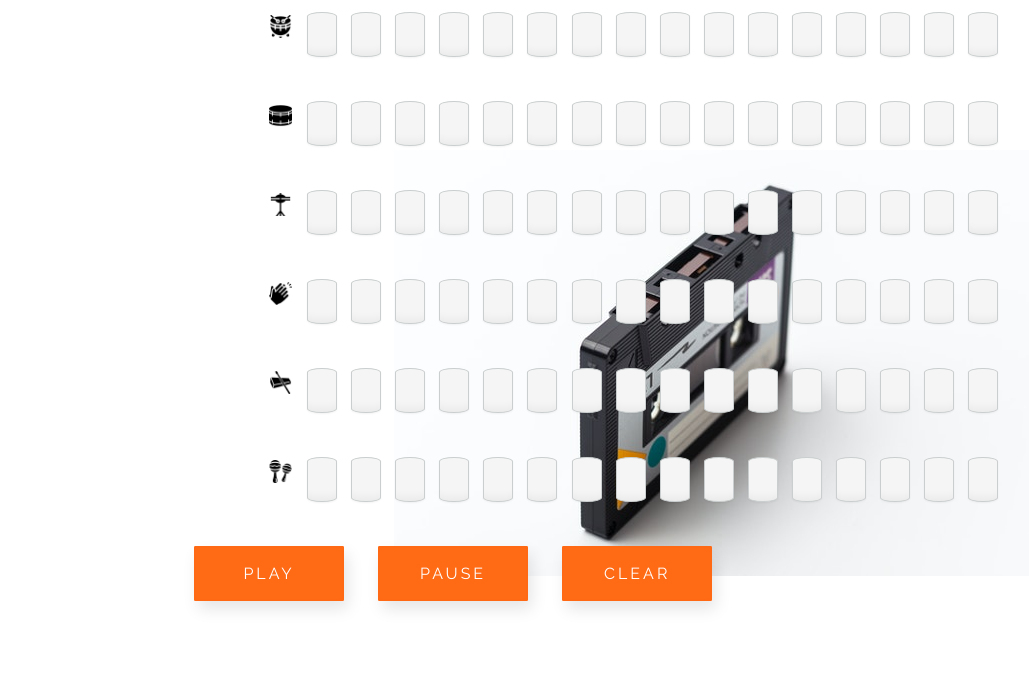
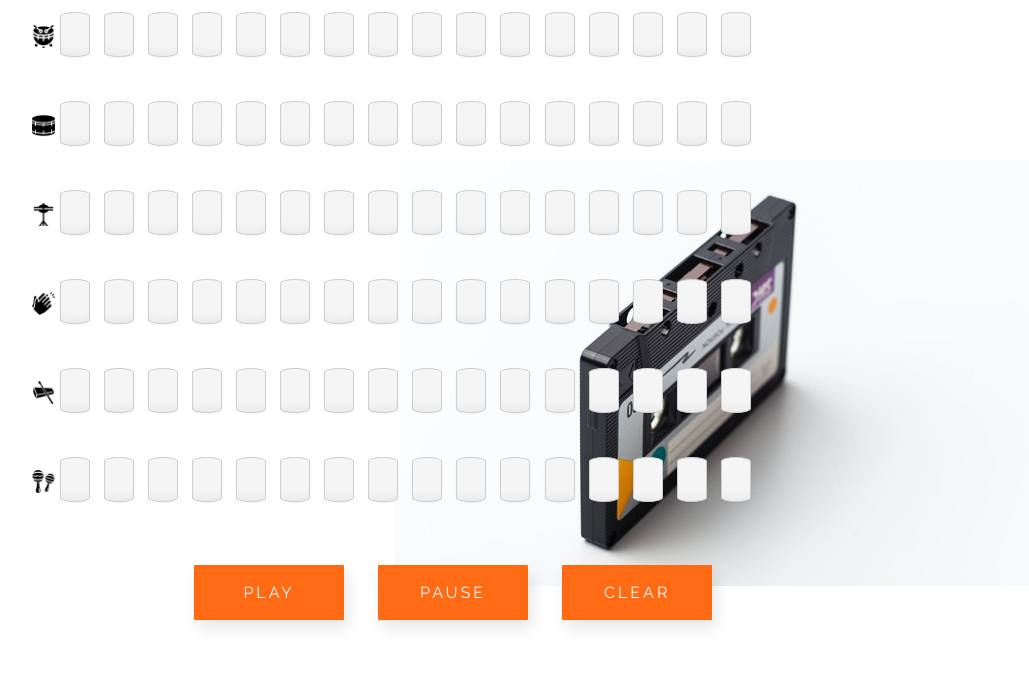
Before and after one commit to dhong89/beatGen, a website built with webpack: page index.html in a window 1280 px wide. Shown: the part 112-790 px from the top of the page, without its empty margins (246-1275 px from the left). Built offline with nearby package versions, Linux system fonts and the light colour scheme; files whose address does not match are found by name.

Commit message:
make checkboxes dynamic

```diff
--- a/index.html
+++ b/index.html
@@ -32,12 +32,12 @@
 
       <div class='drums'>
 
-        <div class='image-container-1'>
+        <div class='checkbox-container'>
+        <div class='image-container'>
           <img src="./src/images/drum.png" alt="">
 
-
-        <div class='kick'>
-          <input type="checkbox" id="checkbox-1-1" class="regular-checkbox"/>
+          <div class='kick'>
+            <input type="checkbox" id="checkbox-1-1" class="regular-checkbox"/>
           <input type="checkbox" id="checkbox-1-1" class="regular-checkbox"/>
           <input type="checkbox" id="checkbox-1-1" class="regular-checkbox"/>
           <input type="checkbox" id="checkbox-1-1" class="regular-checkbox"/>
@@ -53,12 +53,13 @@
           <input type="checkbox" id="checkbox-1-1" class="regular-checkbox" />
           <input type="checkbox" id="checkbox-1-1" class="regular-checkbox" />
           <input type="checkbox" id="checkbox-1-1" class="regular-checkbox" />
+
         </div>
     </div>
 
   </br>
 
-    <div class='image-container-2'>
+    <div class='image-container'>
     <img src="./src/images/snare.png" alt="">
 
 
@@ -85,7 +86,7 @@
 
   </br>
 
-    <div class='image-container-3'>
+    <div class='image-container'>
         <img src="./src/images/cymbals.png" alt="">
 
 
@@ -111,7 +112,7 @@
 
     </br>
 
-    <div class='image-container-4'>
+    <div class='image-container'>
         <img src="./src/images/percussion-instrument.png" alt="">
 
 
@@ -137,7 +138,7 @@
 
     </br>
 
-    <div class='image-container-5'>
+    <div class='image-container'>
         <img src="./src/images/sound-bar-with-stick.png" alt="">
 
 
@@ -163,7 +164,7 @@
 
     </br>
 
-    <div class='image-container-6'>
+    <div class='image-container'>
         <img src="./src/images/maracas.png" alt="">
 
     <div class='shaker'>
@@ -183,6 +184,8 @@
       <input type="checkbox" id="checkbox-1-1" class="regular-checkbox" />
       <input type="checkbox" id="checkbox-1-1" class="regular-checkbox" />
       <input type="checkbox" id="checkbox-1-1" class="regular-checkbox" />
+
+    </div>
     </div>
     </div>
 
--- a/src/styles/index.scss
+++ b/src/styles/index.scss
@@ -37,7 +37,7 @@ header .logo {
 
 .external-links {
   position: absolute;
-  left: 1550px;
-  top: 30px;
+  right: 20%;
+  top: 5%;
 
 }
--- a/src/styles/sequencer.scss
+++ b/src/styles/sequencer.scss
@@ -41,67 +41,17 @@
 	color: #99a1a7;
 }
 
-.image-container-1{
+.image-container{
 	display: inline-flex;
-	padding-left: 35px;
-
+	align-items: center;
 }
 
-.image-container-1 img{
+.image-container img{
 	height: 23px;
-	margin: 23px 10px 0 60vh;
-}
-
-.image-container-2{
-	display: inline-flex;
-	padding-left: 35px;
-}
-
-.image-container-2 img{
-	height: 23px;
-	margin: 23px 10px 0 60vh;
 }
 
 
-.image-container-3{
-	display: inline-flex;
-	padding-left: 35px;
+.checkbox-container{
+	width: 725px;
+	margin: auto;
 }
-
-.image-container-3 img{
-	height: 23px;
-	margin: 23px 10px 0 60vh;
-}
-
-
-.image-container-4{
-	display: inline-flex;
-	padding-left: 35px;
-}
-
-.image-container-4 img{
-	height: 23px;
-	margin: 23px 10px 0 60vh;
-}
-
-
-.image-container-5{
-	display: inline-flex;
-	padding-left: 35px;
-}
-
-.image-container-5 img{
-	height: 23px;
-	margin: 23px 10px 0 60vh;
-}
-
-
-.image-container-6{
-	display: inline-flex;
-	padding-left: 35px;
-}
-
-.image-container-6 img{
-	height: 23px;
-	margin: 23px 10px 0 60vh;
-}
```
